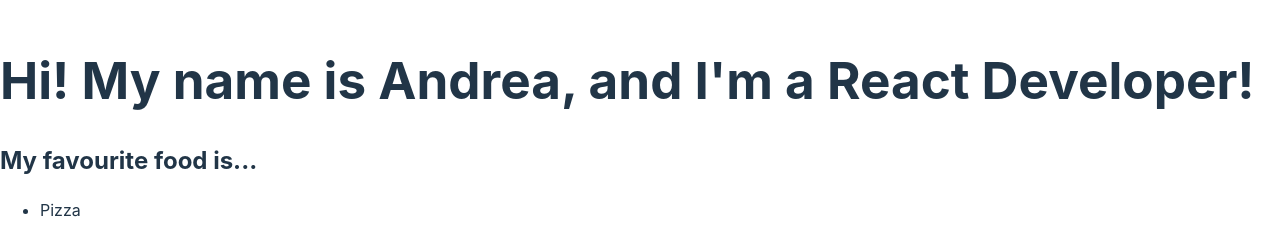
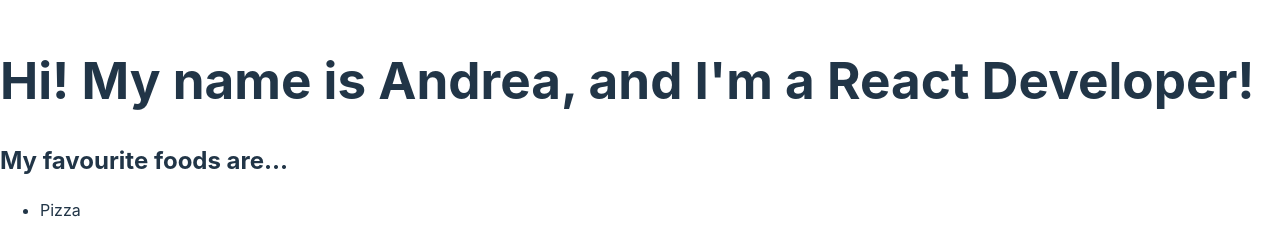
Before and after one commit to andreamaestri/codespaces-react, a React (Vite) app: page / in a window 1280 px wide. Shown: the part 212-438 px from the top of the page. Built offline with nearby package versions, Linux system fonts and the light colour scheme.

Commit message:
Typo App.jsx

```diff
--- a/src/App.jsx
+++ b/src/App.jsx
@@ -30,7 +30,7 @@ export default function App() {
 				Hi! My name is {name}, and I&#039;m a {role}!
 			</h1>
 			<article>
-				<h2>My favourite food is...</h2>
+				<h2>My favourite foods are...</h2>
 				<List favFoods={favFoods} />
 			</article>
 		</div>
```
